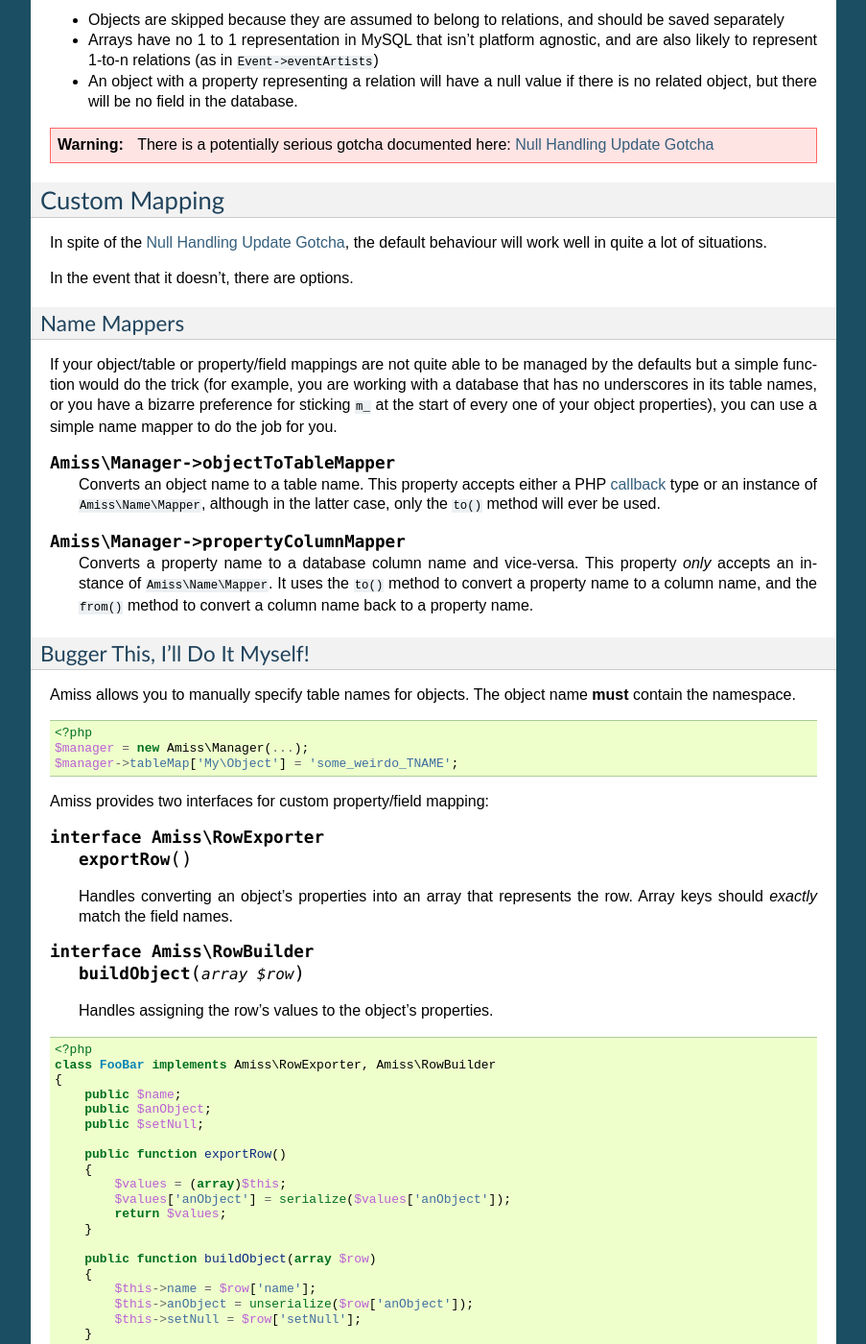
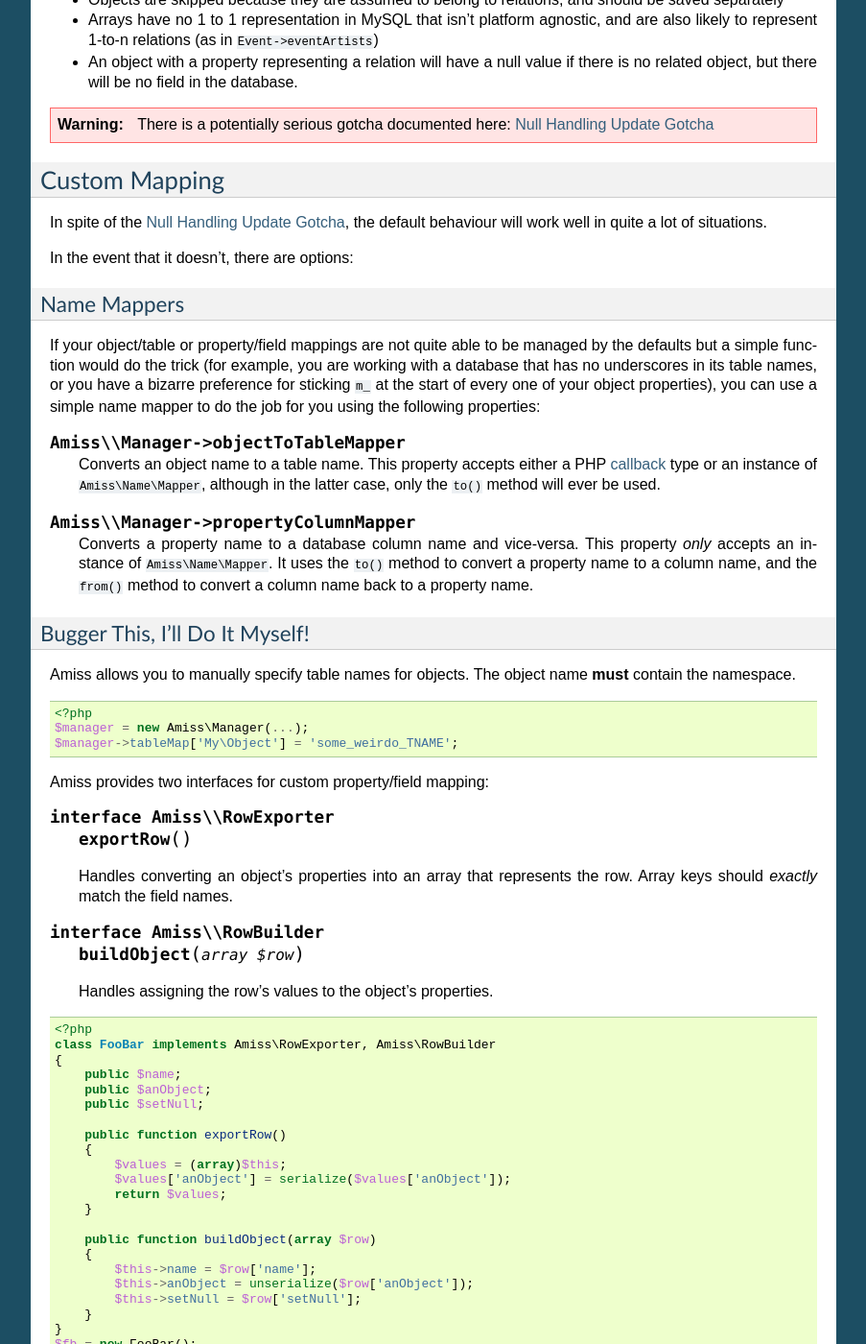
Before and after one commit to shabbyrobe/amiss, a Sphinx documentation site: the page built from doc/mapper/mapping.rst, in a window 1280 px wide and 1400 px high, scrolled down 1777 px. Shown: the whole window at 96% size, without its empty margins (198-1101 px from the left). Built offline with Sphinx 7.4.7, drawn with Linux system fonts in a browser that asks for light colours; some of the changed text lies outside the part shown.

Commit message:
doc improvements

```diff
--- a/doc/active/index.rst
+++ b/doc/active/index.rst
@@ -22,6 +22,10 @@
     :maxdepth: 1
 
     quickstart
+
+.. toctree::
+    :maxdepth: 2
+
     defining
     connecting
     selecting
--- a/doc/mapper/index.rst
+++ b/doc/mapper/index.rst
@@ -8,7 +8,7 @@
 
 
 .. toctree::
-    :maxdepth: 1
+    :maxdepth: 2
 
     quickstart
     connecting
--- a/doc/mapper/mapping.rst
+++ b/doc/mapper/mapping.rst
@@ -17,9 +17,9 @@
 
 Words in the object's name are ``PascalCased``. Words in the table's name will be ``underscore_separated``. Amiss will handle this translation.
 
-This default can be disabled using the following property::
+This default can be disabled using the following property:
 
-.. py:attribute:: Amiss\Manager->convertTableNames
+.. py:attribute:: Amiss\\Manager->convertTableNames
 
     Defaults to ``true``. Set to ``false`` if your table's names will be exactly the same as your objects.
 
@@ -45,7 +45,7 @@
 
 The following property can help tweak this behaviour:
 
-.. py:attribute:: Amiss\Manager->convertFieldUnderscores
+.. py:attribute:: Amiss\\Manager->convertFieldUnderscores
 
     Defaults to ``false``. Set to ``true`` if your table's field names are ``underscore_separated``, but your object's properties are ``camelCased``
 
@@ -111,21 +111,20 @@
 
 In spite of the :ref:`null-handling`, the default behaviour will work well in quite a lot of situations.
 
-In the event that it doesn't, there are options.
+In the event that it doesn't, there are options:
 
 
 Name Mappers
 ~~~~~~~~~~~~
 
-If your object/table or property/field mappings are not quite able to be managed by the defaults but a simple function would do the trick (for example, you are working with a database that has no underscores in its table names, or you have a bizarre preference for sticking ``m_`` at the start of every one of your object properties), you can use a simple name mapper to do the job for you.
+If your object/table or property/field mappings are not quite able to be managed by the defaults but a simple function would do the trick (for example, you are working with a database that has no underscores in its table names, or you have a bizarre preference for sticking ``m_`` at the start of every one of your object properties), you can use a simple name mapper to do the job for you using the following properties:
 
-
-.. py:attribute:: Amiss\Manager->objectToTableMapper
+.. py:attribute:: Amiss\\Manager->objectToTableMapper
 
     Converts an object name to a table name. This property accepts either a PHP :term:`callback` type or an instance of ``Amiss\Name\Mapper``, although in the latter case, only the ``to()`` method will ever be used.
 
 
-.. py:attribute:: Amiss\Manager->propertyColumnMapper
+.. py:attribute:: Amiss\\Manager->propertyColumnMapper
 
     Converts a property name to a database column name and vice-versa. This property *only* accepts an instance of ``Amiss\Name\Mapper``. It uses the ``to()`` method to convert a property name to a column name, and the ``from()`` method to convert a column name back to a property name.
 
@@ -145,13 +144,13 @@
 
 Amiss provides two interfaces for custom property/field mapping:
 
-.. py:class:: interface Amiss\RowExporter
+.. py:class:: interface Amiss\\RowExporter
 
     .. py:method:: exportRow()
 
     Handles converting an object's properties into an array that represents the row. Array keys should *exactly* match the field names.
 
-.. py:class:: interface Amiss\RowBuilder
+.. py:class:: interface Amiss\\RowBuilder
 
     .. py:method:: buildObject(array $row)
 
--- a/doc/mapper/modifying.rst
+++ b/doc/mapper/modifying.rst
@@ -141,7 +141,7 @@
 Null Handling Update Gotcha
 ~~~~~~~~~~~~~~~~~~~~~~~~~~~
 
-The way Amiss handles nulls is a potentially serious gotcha when performing updates.
+The way Amiss handles nulls is a potentially serious gotcha when performing updates. A solution is actively being investigated, but can't compromise the simplicity of the library.
 
 .. note:: ``Amiss\Active\Record``, when used in conjunction with the field definitions outlined in the "Table Creation" section of the "Active Records" documentation, does not have this issue.
 
```
Also changed, not shown: doc/active/defining.rst (+7 -2 lines).
